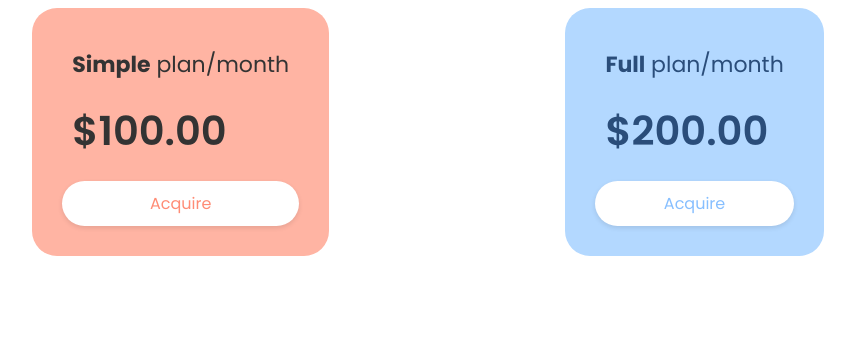
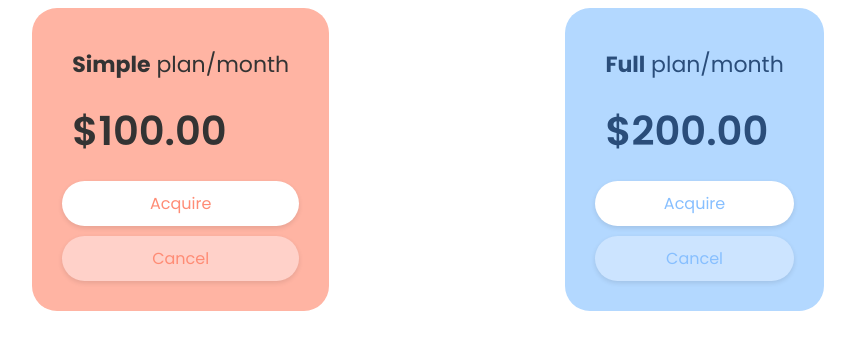
Before and after one commit to kiqreis/angular-studies, an Angular app: page /cards in a window 1280 px wide. Shown: the top 350 px of the page, without its empty margins (212-1067 px from the left). Built offline with nearby package versions, Linux system fonts and the light colour scheme.

Commit message:
feat: button addition to the cancellation option

```diff
--- /dev/null
+++ b/src/app/components/card-button-cancel/card-button-cancel.component.html
@@ -0,0 +1,3 @@
+<div class="card" [ngClass]="cardStyle">
+  Cancel
+</div>
--- /dev/null
+++ b/src/app/components/card-button-cancel/card-button-cancel.component.scss
@@ -0,0 +1,45 @@
+@import url('https://fonts.googleapis.com/css2?family=Poppins:ital,wght@0,100;0,200;0,300;0,400;0,500;0,600;0,700;0,800;0,900;1,100;1,200;1,300;1,400;1,500;1,600;1,700;1,800;1,900&display=swap');
+
+$coral-pastel: #ffd1c9;
+$coral-pastel-hover: #ffada0;
+$coral-txt: #ff8c75;
+
+$baby-blue-pastel: #cce4ff;
+$baby-blue-pastel-hover: #a8cfff;
+$baby-blue-txt: #87bfff;
+
+.card {
+  font-size: 16px;
+  text-align: center;
+  margin-top: 10px;
+  border-radius: 25px;
+  padding: 10px 20px;
+  cursor: pointer;
+  transition: all 0.3s ease;
+  box-shadow: 0 2px 5px rgba(0, 0, 0, 0.1);
+  font-family: 'Poppins', sans-serif;
+
+  &.coral {
+    background-color: $coral-pastel;
+    color: $coral-txt;
+
+    &:hover {
+      background-color: $coral-pastel-hover;
+      color: #ffffff;
+      box-shadow: 0 4px 10px rgba(0, 0, 0, 0.15);
+      transform: translateY(-2px);
+    }
+  }
+
+  &.baby-blue {
+    background-color: $baby-blue-pastel;
+    color: $baby-blue-txt;
+
+    &:hover {
+      background-color: $baby-blue-pastel-hover;
+      color: #ffffff;
+      box-shadow: 0 4px 10px rgba(0, 0, 0, 0.15);
+      transform: translateY(-2px);
+    }
+  }
+}
--- a/src/app/components/card/card.component.html
+++ b/src/app/components/card/card.component.html
@@ -2,4 +2,5 @@
   <div class="card__plan card__item"><strong>{{ plan.infos.planType }}</strong> plan/month</div>
   <div class="card__price card__item">{{ plan.infos.price | currency: "USD":"symbol" }}</div>
   <app-card-button [cardStyle]="plan.infos.cardStyle"></app-card-button>
+  <app-card-button-cancel [cardStyle]="plan.infos.cardStyle"></app-card-button-cancel>
 </div>
```
Also changed, not shown: src/app/components/card-button-cancel/card-button-cancel.component.ts (added, +11 -0 lines), src/app/modules/card-management/card-management.module.ts (+5 -2 lines), 1 other file (tests, documents, lock files or other folders).
